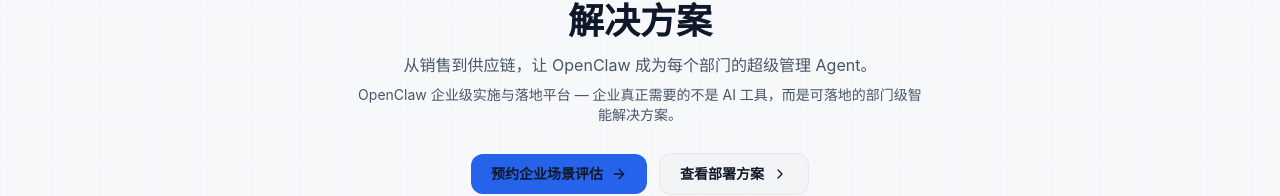
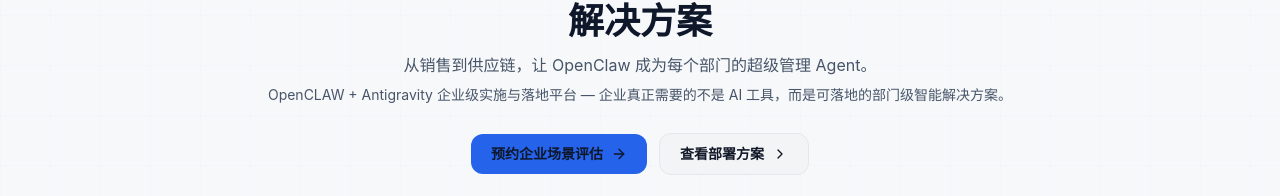
Before and after one commit to tokenstarai/tokenstar-ai-planet, a Next.js app in the folder frontend/: page /scenarios in a window 1280 px wide. Shown: the part 149-345 px from the top of the page. Built offline with nearby package versions, Linux system fonts and the light colour scheme; no server answers.

Commit message:
fix: scenarios 页面副标题更新为 OpenCLAW + Antigravity，移除强制换行

```diff
--- a/frontend/app/scenarios/page.tsx
+++ b/frontend/app/scenarios/page.tsx
@@ -438,8 +438,8 @@
           <p className="dark:text-gray-200 text-gray-700 text-base max-w-2xl mx-auto mb-2">
             从销售到供应链，让 OpenClaw 成为每个部门的超级管理 Agent。
           </p>
-          <p className="dark:text-gray-400 text-gray-500 text-sm max-w-xl mx-auto mb-7">
-            OpenClaw 企业级实施与落地平台 — 企业真正需要的不是 AI 工具，而是可落地的部门级智能解决方案。
+          <p className="dark:text-gray-400 text-gray-500 text-sm mx-auto mb-7 sm:whitespace-nowrap">
+            OpenCLAW + Antigravity 企业级实施与落地平台 — 企业真正需要的不是 AI 工具，而是可落地的部门级智能解决方案。
           </p>
 
           {/* CTA 按钮组 */}
```
